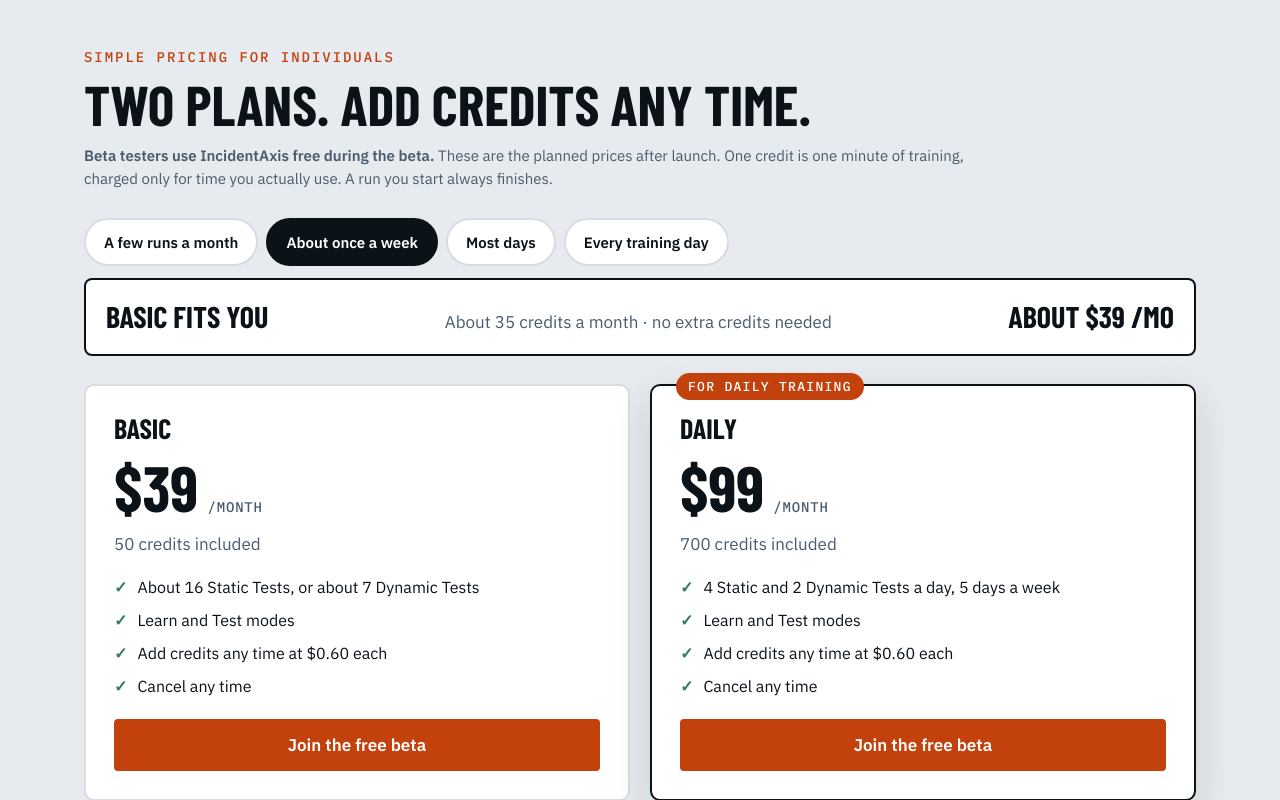
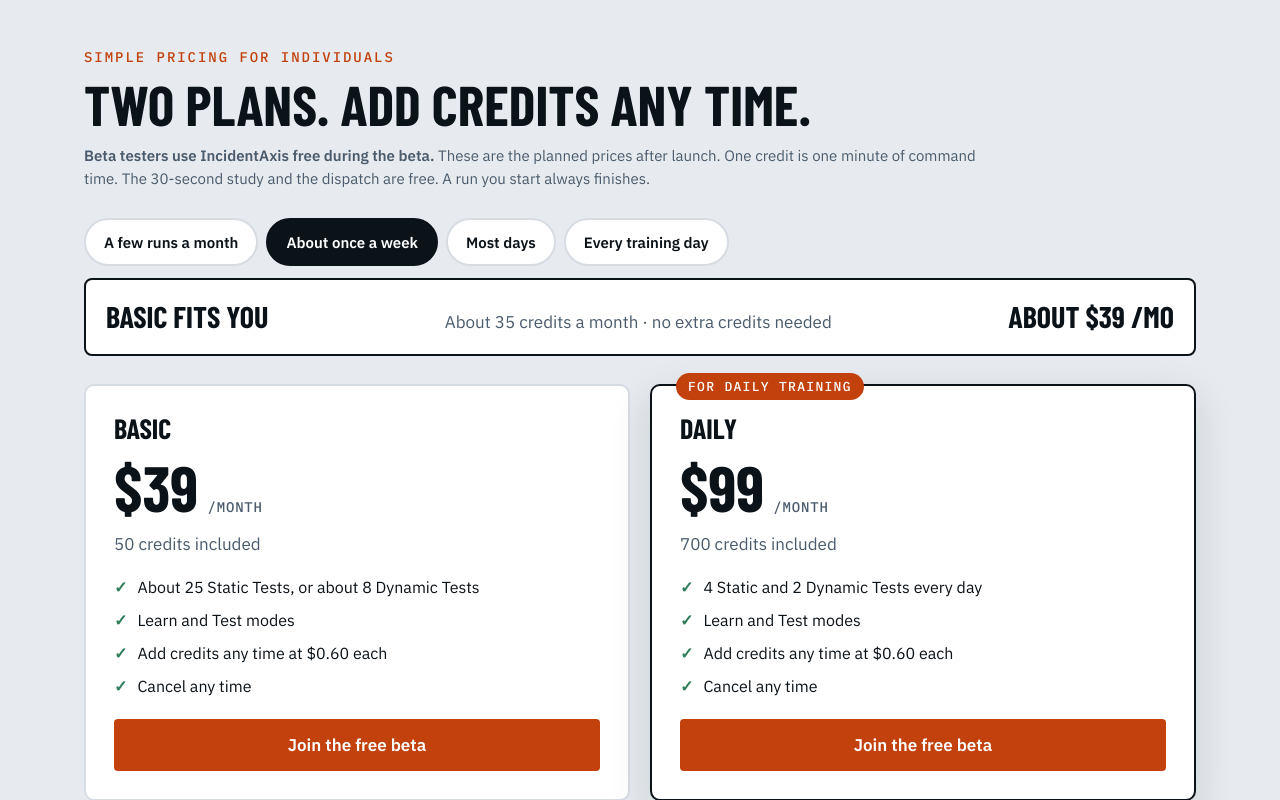
Before and after one commit to incidentaxis-app/incidentaxis-site, a plain HTML site: page index.html in a window 1280 px wide. Shown: the part 3360-4160 px from the top of the page. Drawn offline with nearby package versions, Linux system fonts and the light colour scheme.

Commit message:
Landing: credits count command time only; update run counts
Co-Authored-By: Claude Sonnet 5.5 <noreply@anthropic.com>
Claude-Session: https://claude.ai/code/session_01Ha43MyC4XUTtajAJ69uMnf

```diff
--- a/index.html
+++ b/index.html
@@ -134,12 +134,12 @@ form.jf{align-items:stretch}.msg{flex-basis:100%;font-size:15px;color:#8A1C1C}.m
 <section id="pricing" style="background:#E7EBEF"><div class="w sec">
 <div class="eyebrow">Simple pricing for individuals</div>
 <h2 style="margin-top:10px">Two plans. Add credits any time.</h2>
-<p class="under" style="margin-top:12px"><b>Beta testers use IncidentAxis free during the beta.</b> These are the planned prices after launch. One credit is one minute of training, charged only for time you actually use. A run you start always finishes.</p>
+<p class="under" style="margin-top:12px"><b>Beta testers use IncidentAxis free during the beta.</b> These are the planned prices after launch. One credit is one minute of command time. The 30-second study and the dispatch are free. A run you start always finishes.</p>
 <div class="pick" role="group" aria-label="How often will you train?" id="pace"></div>
 <div class="rec" aria-live="polite" id="rec"></div>
 <div class="plans">
-<div class="plan"><h3>Basic</h3><div class="price">$39<small> /MONTH</small></div><div style="color:var(--mut)">50 credits included</div><ul><li>About 16 Static Tests, or about 7 Dynamic Tests</li><li>Learn and Test modes</li><li>Add credits any time at $0.60 each</li><li>Cancel any time</li></ul><a class="cta" href="#join" data-umami-event="join-click" data-umami-event-where="pricing-basic">Join the free beta</a></div>
-<div class="plan hl"><span class="badge">For daily training</span><h3>Daily</h3><div class="price">$99<small> /MONTH</small></div><div style="color:var(--mut)">700 credits included</div><ul><li>4 Static and 2 Dynamic Tests a day, 5 days a week</li><li>Learn and Test modes</li><li>Add credits any time at $0.60 each</li><li>Cancel any time</li></ul><a class="cta" href="#join" data-umami-event="join-click" data-umami-event-where="pricing-daily">Join the free beta</a></div>
+<div class="plan"><h3>Basic</h3><div class="price">$39<small> /MONTH</small></div><div style="color:var(--mut)">50 credits included</div><ul><li>About 25 Static Tests, or about 8 Dynamic Tests</li><li>Learn and Test modes</li><li>Add credits any time at $0.60 each</li><li>Cancel any time</li></ul><a class="cta" href="#join" data-umami-event="join-click" data-umami-event-where="pricing-basic">Join the free beta</a></div>
+<div class="plan hl"><span class="badge">For daily training</span><h3>Daily</h3><div class="price">$99<small> /MONTH</small></div><div style="color:var(--mut)">700 credits included</div><ul><li>4 Static and 2 Dynamic Tests every day</li><li>Learn and Test modes</li><li>Add credits any time at $0.60 each</li><li>Cancel any time</li></ul><a class="cta" href="#join" data-umami-event="join-click" data-umami-event-where="pricing-daily">Join the free beta</a></div>
 </div>
 <p class="under">Each account works on up to 2 devices, one session at a time, and signs in with an emailed code, so there is no password to share. Prices shown are the planned launch prices.</p>
 </div></section>
@@ -164,7 +164,7 @@ var $=function(i){return document.getElementById(i)};
 var ST=[['Electric vehicle fire','electric-vehicle-fire','First-arriving size-up under a thermal-runaway clock'],['Single-family house fire','single-family-house','Size-up, line placement, exposures'],['Commercial smoke investigation','northgate-storage','Read the smoke, size up, decide your entry'],['Apartment fire — Static','apartment-fire','Multi-story size-up, exposures, resource requests'],['Vegetation fire — Static','vegetation-fire','Wind, fuels, and structure protection'],['Vehicle accident','vehicle-accident','Scene safety, hazards, extrication priorities'],['Cliff rescue','cliff-rescue','Rescue strategy — ground vs air removal'],['Hazardous materials','freeway-hazmat','Isolate, deny entry, identify']],DY=[['Kitchen fire, residential street','kitchen-fire-dynamic','Size up, attack, then adapt as conditions change'],['Apartment fire — Dynamic','apartment-fire','Your orders change what the fire does next'],['Vegetation fire — Dynamic','vegetation-fire-dynamic','Re-size the fire as wind and fuels shift'],['Apartment fire with rescue — Dynamic','apartment-fire-with-rescue','Balance fire attack against a rescue']];
 function cards(a,t){return a.map(function(x){var s=x[0],k=x[1];return '<div class="sc"><div class="ph" role="button" tabindex="0" aria-label="Watch the '+s.toLowerCase()+' preview" data-k="'+k+'" data-n="'+s+'" data-umami-event="tile-open" data-umami-event-scenario="'+s+'" data-loop="loops/'+k+'-loop.mp4"><span class="sim">Simulation</span><img src="assets/posters/'+k+'.jpg" alt="Preview of the '+s.toLowerCase()+' scenario" loading="lazy"></div><b>'+s+'</b><span class="kind">'+t+'</span><span class="capt">'+x[2]+'</span></div>'}).join('')}
 $('st').innerHTML=cards(ST,'Static');$('dy').innerHTML=cards(DY,'Dynamic');
-var PACE=[['A few runs a month',15],['About once a week',35],['Most days',120],['Every training day',560]];
+var PACE=[['A few runs a month',15],['About once a week',35],['Most days',120],['Every training day',430]];
 var sel=1;
 function plan(c){var b=39+Math.max(0,c-50)*.6,d=99;return b<=d?['Basic',b,Math.max(0,c-50)]:['Daily',d,0]}
 function draw(){
@@ -172,7 +172,7 @@ function draw(){
  var c=PACE[sel][1],r=plan(c);
  $('rec').innerHTML='<b>'+r[0]+' fits you</b><span>About '+c+' credits a month · '+(r[2]?'$39 plus '+r[2]+' extra credits':'no extra credits needed')+'</span><b>about $'+Math.round(r[1])+' /mo</b>'}
 $('pace').addEventListener('click',function(e){var b=e.target.closest('button');if(b){sel=+b.dataset.i;draw()}});draw();
-var FAQ=[['Are these real incidents or real places?','No. All scenarios are fictional simulations. See the note under the scenarios.'],['Does it replace department training or certification?','No. IncidentAxis is a practice tool. It does not replace department training or certification.'],['Is it connected to a fire agency?','No. IncidentAxis is not affiliated with any fire agency.'],['What is the difference between Learn and Test?','Learn plays a model size-up you can compare with your own. Test has you command the scene and checks your orders against a grading rubric.'],['What is a credit?','One credit is one minute of training, charged only for the time you actually use. A shorter run uses fewer credits. A run you have started always finishes.'],['Can I share my account?','Each account works on up to 2 devices, one session at a time, and signs in with an emailed code. Sharing a login also uses up credits quickly, so it is not worth it.'],['Can I see my score somewhere else?','Only you see your results.']];
+var FAQ=[['Are these real incidents or real places?','No. All scenarios are fictional simulations. See the note under the scenarios.'],['Does it replace department training or certification?','No. IncidentAxis is a practice tool. It does not replace department training or certification.'],['Is it connected to a fire agency?','No. IncidentAxis is not affiliated with any fire agency.'],['What is the difference between Learn and Test?','Learn plays a model size-up you can compare with your own. Test has you command the scene and checks your orders against a grading rubric.'],['What is a credit?','One credit is one minute of command time. The 30-second study and the dispatch are free. A shorter run uses fewer credits, and a run you have started always finishes.'],['Can I share my account?','Each account works on up to 2 devices, one session at a time, and signs in with an emailed code. Sharing a login also uses up credits quickly, so it is not worth it.'],['Can I see my score somewhere else?','Only you see your results.']];
 $('faqs').innerHTML=FAQ.map(function(f){return '<details><summary>'+f[0]+'</summary><p>'+f[1]+'</p></details>'}).join('');
 
 /* Preview loops: when a file exists at loops/<scenario>-loop.mp4 it plays muted on scroll into view. Missing files leave the still in place. */
```
